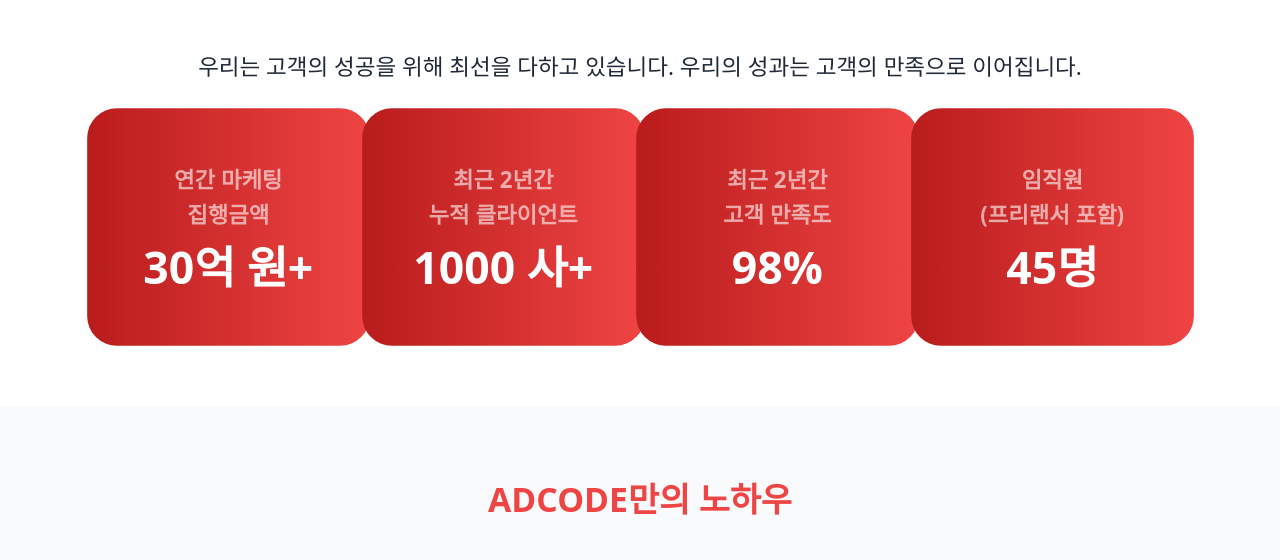
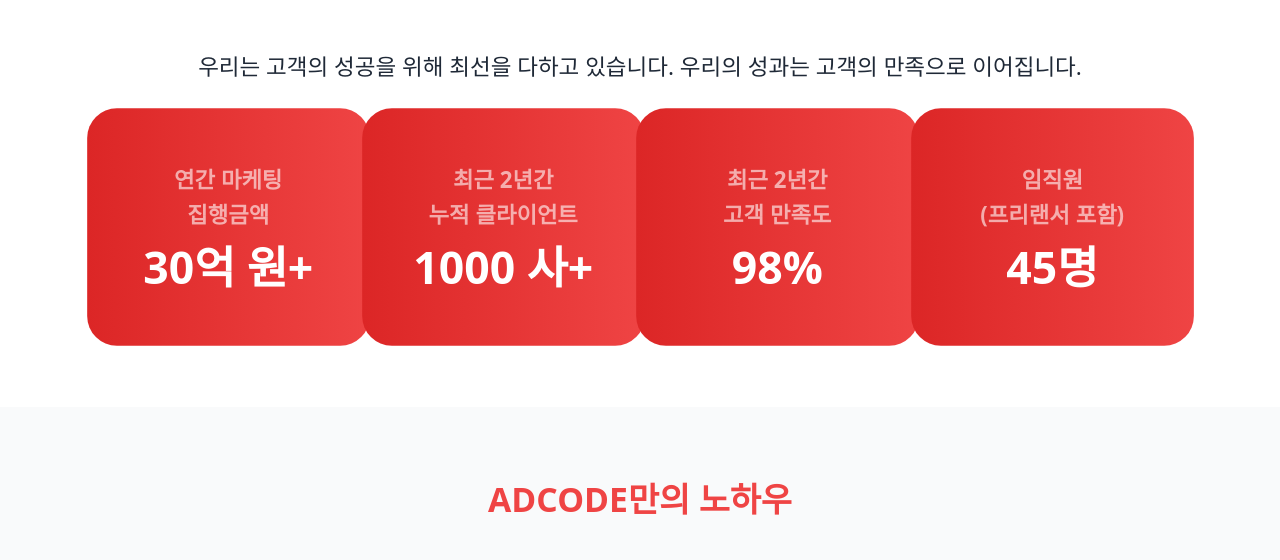
Before and after one commit to linqen-developer/adcode, a plain HTML site: page index.html in a window 1280 px wide. Shown: the part 2018-2578 px from the top of the page. Drawn offline with nearby package versions, Linux system fonts and the light colour scheme.

Commit message:
Update index.html

```diff
--- a/index.html
+++ b/index.html
@@ -181,21 +181,21 @@
         <p class="text-center mb-8 text-xl">우리는 고객의 성공을 위해 최선을 다하고 있습니다. 우리의 성과는 고객의 만족으로 이어집니다.</p>
         <div class="flex flex-col sm:flex-row justify-center items-center gap-4">
           <!-- Achievement: 30억 원+ -->
-          <div class="achievement relative flex flex-col items-center justify-center w-80 h-48 bg-gradient-to-r from-red-700 to-red-500 opacity-0 transform scale-110 transition duration-700 p-4 rounded-3xl">
+          <div class="achievement relative flex flex-col items-center justify-center w-80 h-48 bg-gradient-to-r from-red-600 to-red-500 opacity-0 transform scale-110 transition duration-700 p-4 rounded-3xl">
               <span class="text-lg font-bold text-white/60 mb-2 text-center w-full">연간 마케팅 <br>집행금액</span>
               <span class="achievement-number text-4xl font-extrabold text-white" data-target="30" data-suffix="억 원+">0</span>
           </div>
           <!-- Achievement: 1,000 사+ -->
-          <div class="achievement relative flex flex-col items-center justify-center w-80 h-48 bg-gradient-to-r from-red-700 to-red-500 opacity-0 transform scale-110 transition duration-700 p-4 rounded-3xl">
+          <div class="achievement relative flex flex-col items-center justify-center w-80 h-48 bg-gradient-to-r from-red-600 to-red-500 opacity-0 transform scale-110 transition duration-700 p-4 rounded-3xl">
               <span class="text-lg font-bold text-white/60 mb-2 text-center w-full">최근 2년간 <br>누적 클라이언트</span>
               <span class="achievement-number text-4xl font-extrabold text-white" data-target="1000" data-suffix=" 사+">700</span>
           </div>
           <!-- Achievement: 98% -->
-          <div class="achievement relative flex flex-col items-center justify-center w-80 h-48 bg-gradient-to-r from-red-700 to-red-500 opacity-0 transform scale-110 transition duration-700 p-4 rounded-3xl">
+          <div class="achievement relative flex flex-col items-center justify-center w-80 h-48 bg-gradient-to-r from-red-600 to-red-500 opacity-0 transform scale-110 transition duration-700 p-4 rounded-3xl">
               <span class="text-lg font-bold text-white/60 mb-2 text-center w-full">최근 2년간 <br>고객 만족도</span>
               <span class="achievement-number text-4xl font-extrabold text-white" data-target="98" data-suffix="%">0</span>
           </div>
-          <div class="achievement relative flex flex-col items-center justify-center w-80 h-48 bg-gradient-to-r from-red-700 to-red-500 opacity-0 transform scale-110 transition duration-700 p-4 rounded-3xl">
+          <div class="achievement relative flex flex-col items-center justify-center w-80 h-48 bg-gradient-to-r from-red-600 to-red-500 opacity-0 transform scale-110 transition duration-700 p-4 rounded-3xl">
             <span class="text-lg font-bold text-white/60 mb-2 text-center w-full">임직원<br>(프리랜서 포함)</span>
             <span class="achievement-number text-4xl font-extrabold text-white" data-target="45" data-suffix="명">0</span>
         </div>
```
